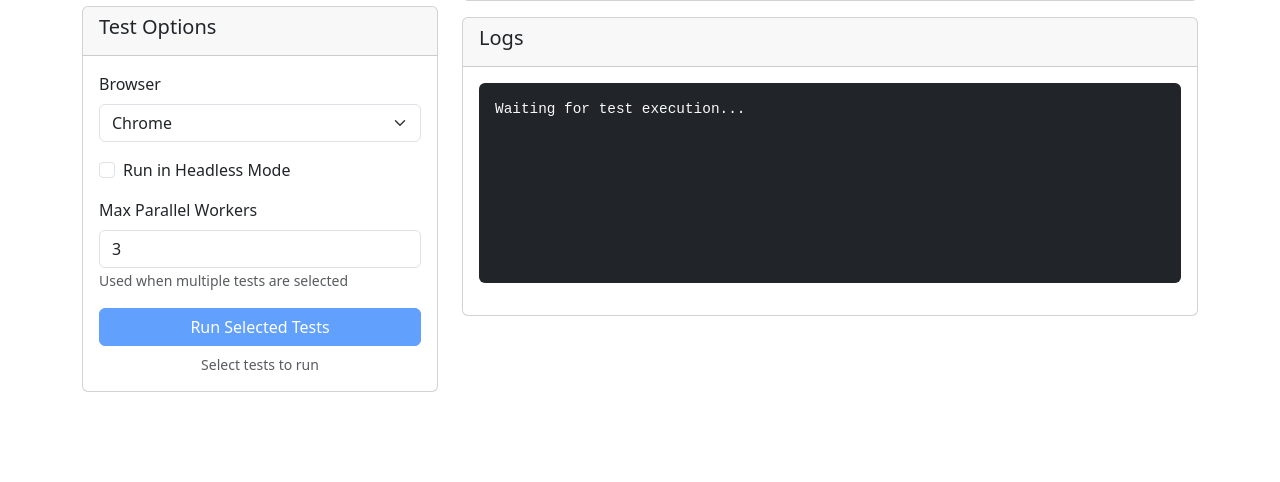
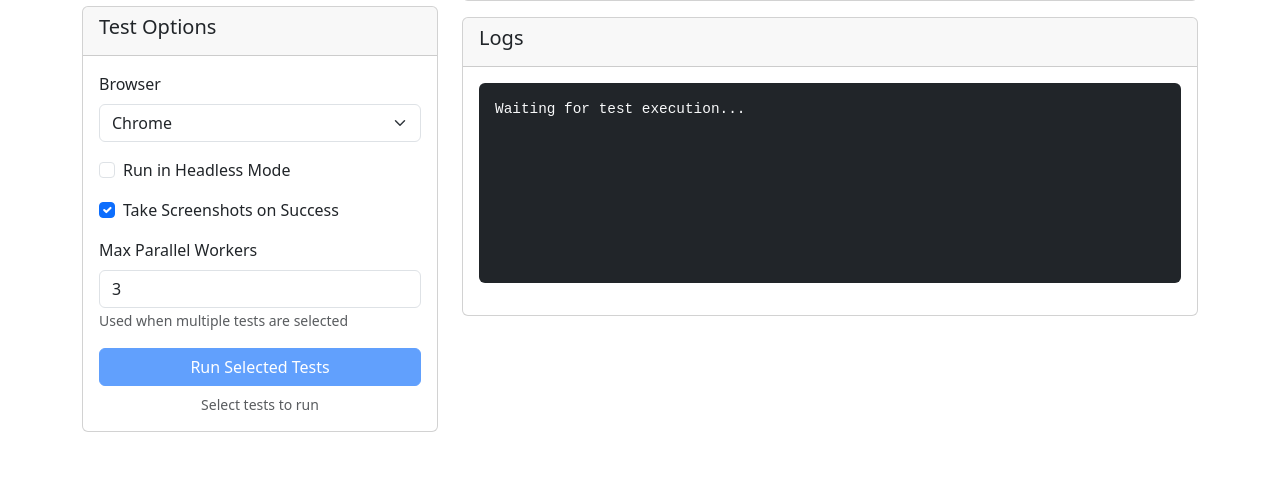
Before and after one commit to merson21/Flask-Selenium-Framework, a Flask app: page / in a window 1280 px wide. Shown: the part 318-800 px from the top of the page. Run offline with Flask 3, Linux system fonts and the light colour scheme.

Commit message:
Feature - Take Screenshots on Success

```diff
--- a/routes.py
+++ b/routes.py
@@ -111,6 +111,7 @@ def register_test_api_routes(app):
         test_path = data.get('path')
         browser_type = data.get('browser', 'chrome')
         headless_mode = data.get('headless', False)
+        screenshot_success = data.get('screenshot_success', True)
         functions = data.get('functions', [])  # List of function names to run
 
         if not test_path:
@@ -124,6 +125,8 @@ def register_test_api_routes(app):
             config = Config()
             # Override headless mode from request
             config.HEADLESS = headless_mode
+            # Override screenshot on success from request
+            config.TAKE_SCREENSHOT_ON_SUCCESS = screenshot_success
             runner = TestRunner(config)
             active_tests[run_id] = runner
 
@@ -255,6 +258,7 @@ def register_test_api_routes(app):
         test_paths = data.get('paths', [])
         browser_type = data.get('browser', 'chrome')
         headless_mode = data.get('headless', False)
+        screenshot_success = data.get('screenshot_success', True)
         max_workers = data.get('max_workers', 3)  # Default to 3 parallel workers
         test_functions = data.get('test_functions', {})  # Dictionary of selected functions per test
 
@@ -291,6 +295,7 @@ def register_test_api_routes(app):
                     try:
                         config = Config()
                         config.HEADLESS = headless_mode
+                        config.TAKE_SCREENSHOT_ON_SUCCESS = screenshot_success
                         runner = TestRunner(config)
                         active_tests[run_id] = runner
 
--- a/static/js/main.js
+++ b/static/js/main.js
@@ -558,6 +558,7 @@ document.addEventListener('DOMContentLoaded', function() {
                 path: testPath,
                 browser: document.getElementById('browser-select').value,
                 headless: document.getElementById('headless-mode').checked,
+                screenshot_success: document.getElementById('screenshot-success').checked,
                 functions: functions
             })
         })
@@ -635,6 +636,7 @@ document.addEventListener('DOMContentLoaded', function() {
                 paths: testPaths,
                 browser: document.getElementById('browser-select').value,
                 headless: document.getElementById('headless-mode').checked,
+                screenshot_success: document.getElementById('screenshot-success').checked,
                 max_workers: maxWorkersValue,
                 test_functions: testFunctionsDict  // Send selected functions
             })
--- a/static/js/test-tables.js
+++ b/static/js/test-tables.js
@@ -120,6 +120,25 @@ function updateFunctionStatus(rowId, status, errorMessage = null, screenshot = n
     if (status === 'passed') {
         statusBadge.classList.add('status-passed');
         statusBadge.textContent = 'PASSED';
+
+        // Make row clickable if there's a screenshot
+        if (screenshot) {
+            row.style.cursor = 'pointer';
+            row.setAttribute('data-error-message', 'Test passed successfully!');
+            row.setAttribute('data-screenshot', screenshot);
+
+            // Remove any existing click event listeners
+            const newRow = row.cloneNode(true);
+            row.parentNode.replaceChild(newRow, row);
+
+            // Add click event listener to the new row
+            newRow.addEventListener('click', function() {
+                showSuccessModal(
+                    this.getAttribute('data-error-message'),
+                    this.getAttribute('data-screenshot')
+                );
+            });
+        }
     } else if (status === 'failed') {
         statusBadge.classList.add('status-failed');
         statusBadge.textContent = 'FAILED';
@@ -199,6 +218,13 @@ function updateTestTableStatus(tableId, status, completed = 0, total = 0) {
  * @param {string} screenshot - Path to the screenshot
  */
 function showErrorModal(errorMessage, screenshot = null) {
+    // Reset modal styling
+    const modalElement = document.getElementById('errorModal');
+    const modalTitle = modalElement.querySelector('.modal-title');
+    modalTitle.textContent = 'Test Failure Details';
+    modalTitle.classList.remove('text-success');
+    modalTitle.classList.add('text-danger');
+
     errorMessage = errorMessage || 'No error details available';
     document.getElementById('error-message').textContent = errorMessage;
 
@@ -206,12 +232,15 @@ function showErrorModal(errorMessage, screenshot = null) {
     if (screenshot) {
         document.getElementById('error-screenshot').src = `/screenshots/${screenshot}`;
         screenshotContainer.style.display = 'block';
+
+        // Update screenshot heading
+        const screenshotHeading = screenshotContainer.querySelector('h6');
+        screenshotHeading.textContent = 'Failure Screenshot';
     } else {
         screenshotContainer.style.display = 'none';
     }
 
     // Dispose any existing modal instance
-    const modalElement = document.getElementById('errorModal');
     const existingModal = bootstrap.Modal.getInstance(modalElement);
     if (existingModal) {
         existingModal.dispose();
@@ -221,3 +250,41 @@ function showErrorModal(errorMessage, screenshot = null) {
     const errorModal = new bootstrap.Modal(modalElement);
     errorModal.show();
 }
+
+/**
+ * Shows the success modal with details
+ * @param {string} message - Success message to display
+ * @param {string} screenshot - Path to the screenshot
+ */
+function showSuccessModal(message, screenshot = null) {
+    // Reuse the error modal but change the title and styling
+    const modalElement = document.getElementById('errorModal');
+    const modalTitle = modalElement.querySelector('.modal-title');
+    modalTitle.textContent = 'Test Success Details';
+    modalTitle.className = 'modal-title text-success';
+
+    const messageElement = document.getElementById('error-message');
+    messageElement.textContent = message || 'Test passed successfully!';
+
+    const screenshotContainer = document.getElementById('screenshot-container');
+    if (screenshot) {
+        document.getElementById('error-screenshot').src = `/screenshots/${screenshot}`;
+        screenshotContainer.style.display = 'block';
+
+        // Update screenshot heading
+        const screenshotHeading = screenshotContainer.querySelector('h6');
+        screenshotHeading.textContent = 'Success Screenshot';
+    } else {
+        screenshotContainer.style.display = 'none';
+    }
+
+    // Dispose any existing modal instance
+    const existingModal = bootstrap.Modal.getInstance(modalElement);
+    if (existingModal) {
+        existingModal.dispose();
+    }
+
+    // Create and show a new modal instance
+    const successModal = new bootstrap.Modal(modalElement);
+    successModal.show();
+}
--- a/templates/index.html
+++ b/templates/index.html
@@ -74,6 +74,10 @@
                             <div class="mb-3 form-check">
                                 <input type="checkbox" class="form-check-input" id="headless-mode">
                                 <label class="form-check-label" for="headless-mode">Run in Headless Mode</label>
+                            </div>
+                            <div class="mb-3 form-check">
+                                <input type="checkbox" class="form-check-input" id="screenshot-success" checked>
+                                <label class="form-check-label" for="screenshot-success">Take Screenshots on Success</label>
                             </div>
                             <div class="mb-3">
                                 <label for="max-workers" class="form-label">Max Parallel Workers</label>
@@ -163,7 +167,7 @@ Waiting for test execution...
         <div class="modal-dialog modal-lg">
             <div class="modal-content">
                 <div class="modal-header">
-                    <h5 class="modal-title">Test Failure Details</h5>
+                    <h5 class="modal-title text-danger">Test Failure Details</h5>
                     <button type="button" class="btn-close" data-bs-dismiss="modal" aria-label="Close"></button>
                 </div>
                 <div class="modal-body">
```
Also changed, not shown: test_runner.py (+12 -1 lines).
